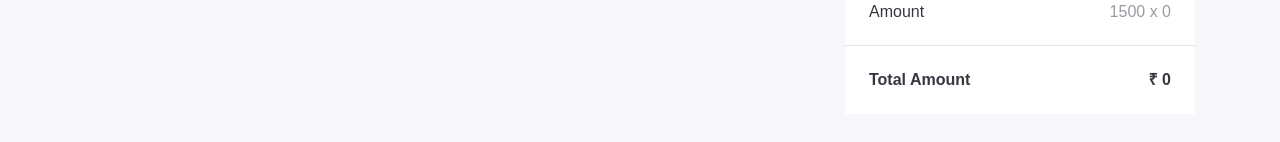
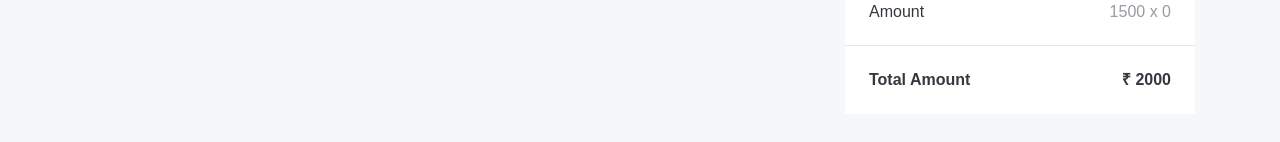
Before and after one commit to alemprogramer/react-filtering, a React app: page /Interior-home-staging_2000_3_rupee/step-01 in a window 1280 px wide. Shown: the part 522-664 px from the top of the page. Built offline with nearby package versions, Linux system fonts and the light colour scheme; a web font is replaced by a local one.

Commit message:
send data from summery

```diff
--- a/src/components/order-summery/summery.jsx
+++ b/src/components/order-summery/summery.jsx
@@ -1,17 +1,18 @@
-import React, { useState, useReducer } from 'react';
+import React, { useState, useEffect } from 'react';
 import { Link } from "react-router-dom";
 
-function Summery({ servicePrice, totalPic, photoRate, url,addOns }) {
+function Summery({ servicePrice, totalPic, photoRate, url, addOns, calc }) {
     const [summeryLoading, isSummeryLoading] = useState(false);
     const [total, setTotal]=useState(0);
-    useReducer(() => {
+    useEffect(() => {
         isSummeryLoading(true);
-        setTotal(Math.abs(servicePrice + (photoRate * totalPic)));
+        addOns ?
+        setTotal(Math.floor(servicePrice + (photoRate * totalPic) + addOns)):
+        setTotal(Math.floor(servicePrice + (photoRate * totalPic)));
+
         isSummeryLoading(false);
-    }, [total]);
-    const push=()=>{
-        console.log('Push data to parents');
-    }
+    }, [servicePrice, photoRate, totalPic, addOns, total]);
+
     return (
 
         <div className="col-md-4 offset-sm-2 offset-md-0 offset-lg-0 offset-0 offset-xl-0 col-sm-8 p00 col-12">
@@ -96,7 +97,7 @@ function Summery({ servicePrice, totalPic, photoRate, url,addOns }) {
                 </button>
                 {/* {photos===0 ? <button className="btn cross next float-left">
                                         Next
-                                        </button> :  */}<Link to={url} className="btn cancel float-left" onClick={push}>
+                                        </button> :  */}<Link to={url} className="btn cancel float-left" onClick={()=>calc(total)}>
                     Next
                 </Link>{/* } */}
 
--- a/src/pages/step-01/index.jsx
+++ b/src/pages/step-01/index.jsx
@@ -7,7 +7,7 @@ import Summery from "../../components/order-summery/summery";
 
 function Step01() {
 
-    const [servicePrice, setServicePrice] = useState(0);
+    const [services, setServices] = useState(0);
     const [photoPrice, setPhotoPrice] = useState(0);
     // eslint-disable-next-line
     const [photos, setPhotos] = useState([]);
@@ -21,9 +21,14 @@ function Step01() {
         console.log([images]);
     }; */
 
+
+    const push = (d) => {
+        console.log(d);
+    };
+
     useEffect(() => {
         isPageLoading(true);
-        setServicePrice(product.serviceCost);
+        setServices(product.serviceCost);
         setPhotoPrice(product.imagePrice);
         setTimeout(() => {
             isPageLoading(false)
@@ -61,7 +66,7 @@ function Step01() {
                             <div className="col-md-8 col-sm-12 col-12">
 
                             </div>
-                                <Summery servicePrice={servicePrice} totalPic={photos.length} photoRate={photoPrice} url={`/${product.slug}/step-02`} />
+                                <Summery servicePrice={services} totalPic={photos.length} photoRate={photoPrice} url={`/${product.slug}/step-02`} calc={push} />
 
                         </div>
                     </div>
```
